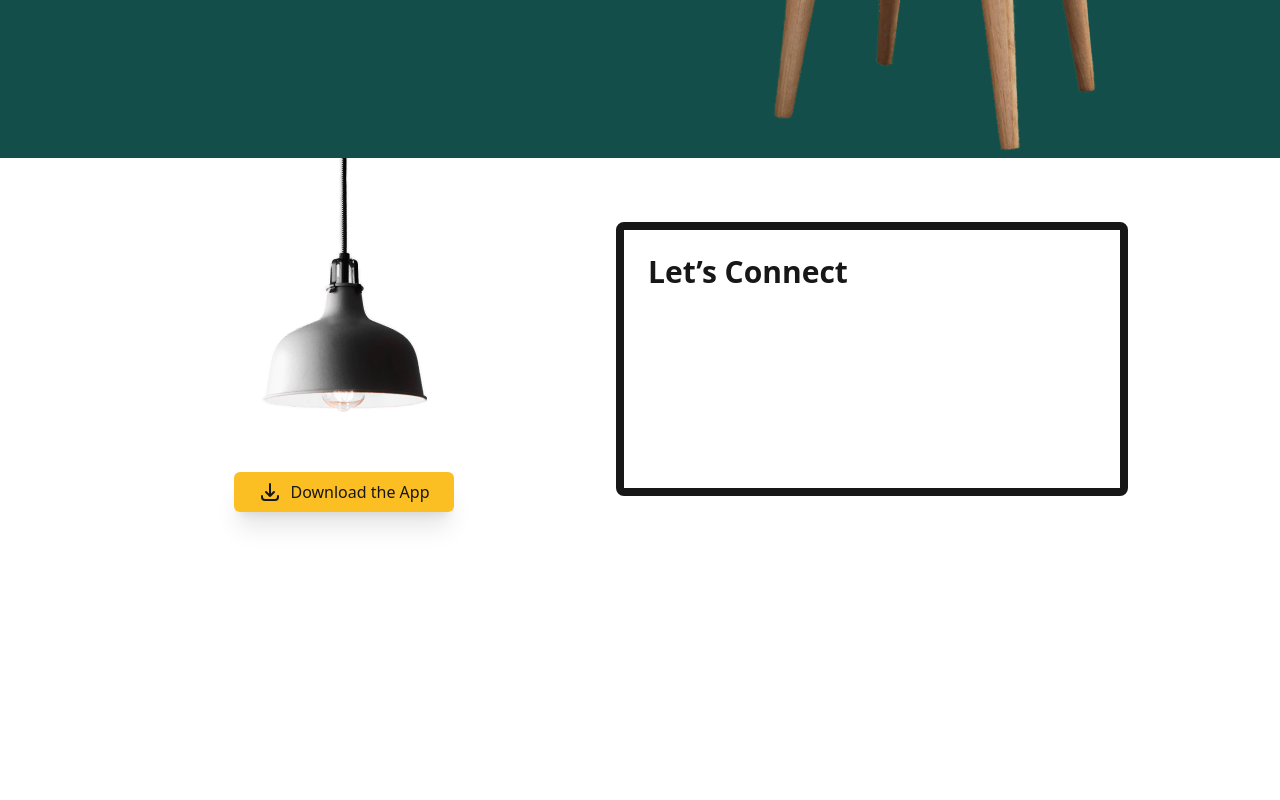
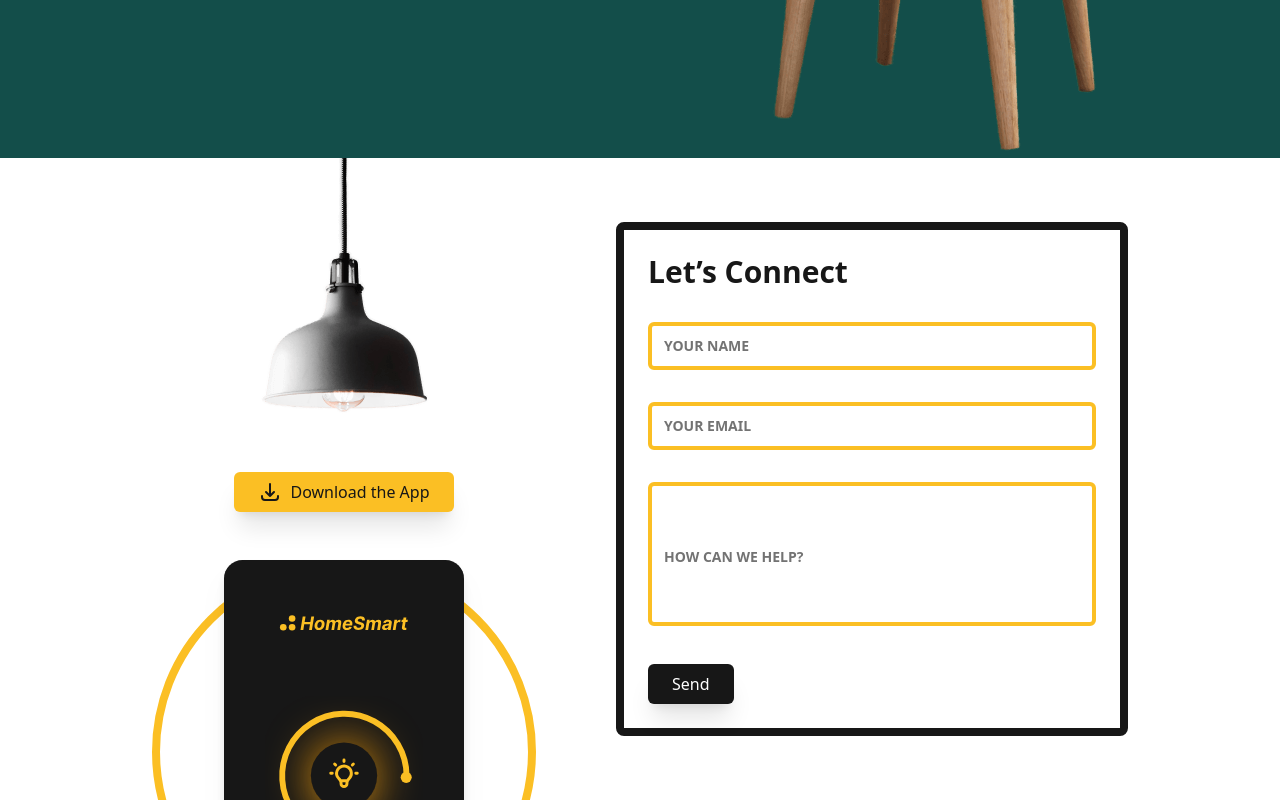
Before and after one commit to ibqn/homesmart-vite, a website built with Vite: page index.html in a window 1280 px wide. Shown: the part 2484-3284 px from the top of the page. Before the commit the page ends 3044 px from the top, so only its background shows below. Built offline with nearby package versions, Linux system fonts and the light colour scheme.

Commit message:
complete form

```diff
--- a/index.html
+++ b/index.html
@@ -329,6 +329,54 @@
           class="relative my-4 grid w-full gap-8 rounded-lg border-8 border-neutral-900 bg-white p-6 dark:bg-neutral-800 md:my-12 md:max-w-lg md:flex-1 lg:my-16"
         >
           <h2 id="contact" class="text-3xl font-bold">Let’s Connect</h2>
+          <div class="relative h-fit">
+            <input
+              type="text"
+              placeholder="Your name"
+              id="name"
+              class="peer form-input w-full rounded-md border-4 border-amber-400 placeholder-transparent focus:border-amber-400 focus:outline-none focus:ring-2 focus:ring-amber-400 focus:ring-offset-2 dark:bg-amber-400 dark:text-neutral-900"
+            />
+            <label
+              for="name"
+              class="absolute -top-4 left-2 -translate-y-1/2 text-sm font-bold uppercase text-neutral-500 transition-all peer-placeholder-shown:left-4 peer-placeholder-shown:top-1/2 peer-focus:-top-4 peer-focus:left-2 peer-focus:text-neutral-600 dark:peer-focus:text-neutral-300"
+              >Your name</label
+            >
+          </div>
+
+          <div class="relative h-fit">
+            <input
+              type="email"
+              placeholder="Your email"
+              id="email"
+              class="peer form-input w-full rounded-md border-4 border-amber-400 placeholder-transparent focus:border-amber-400 focus:outline-none focus:ring-2 focus:ring-amber-400 focus:ring-offset-2 dark:bg-amber-400 dark:text-neutral-900"
+            />
+            <label
+              for="email"
+              class="absolute -top-4 left-2 -translate-y-1/2 text-sm font-bold uppercase text-neutral-500 transition-all peer-placeholder-shown:left-4 peer-placeholder-shown:top-1/2 peer-focus:-top-4 peer-focus:left-2 peer-focus:text-neutral-600 dark:peer-focus:text-neutral-300"
+              >Your email</label
+            >
+          </div>
+
+          <div class="relative h-fit">
+            <textarea
+              name="content"
+              id="content"
+              cols="20"
+              rows="5"
+              class="peer form-textarea w-full resize-none rounded-md border-4 border-amber-400 placeholder-transparent focus:border-amber-400 focus:outline-none focus:ring-2 focus:ring-amber-400 focus:ring-offset-2 dark:bg-amber-400 dark:text-neutral-900"
+              placeholder="How can we help?"
+            ></textarea>
+            <label
+              for="content"
+              class="absolute -top-3 left-2 -translate-y-1/2 text-sm font-bold uppercase text-neutral-500 transition-all peer-placeholder-shown:left-4 peer-placeholder-shown:top-1/2 peer-focus:-top-4 peer-focus:left-2 peer-focus:text-neutral-600 dark:peer-focus:text-neutral-300"
+              >How can we help?</label
+            >
+          </div>
+          <a
+            class="w-max rounded-md bg-neutral-900 py-2 px-6 capitalize text-white shadow-xl ring-neutral-900 ring-offset-4 ring-offset-amber-400 transition-shadow hover:shadow-none focus:outline-none focus-visible:ring-4"
+            href="/"
+            >send</a
+          >
         </form>
       </div>
     </section>
```
